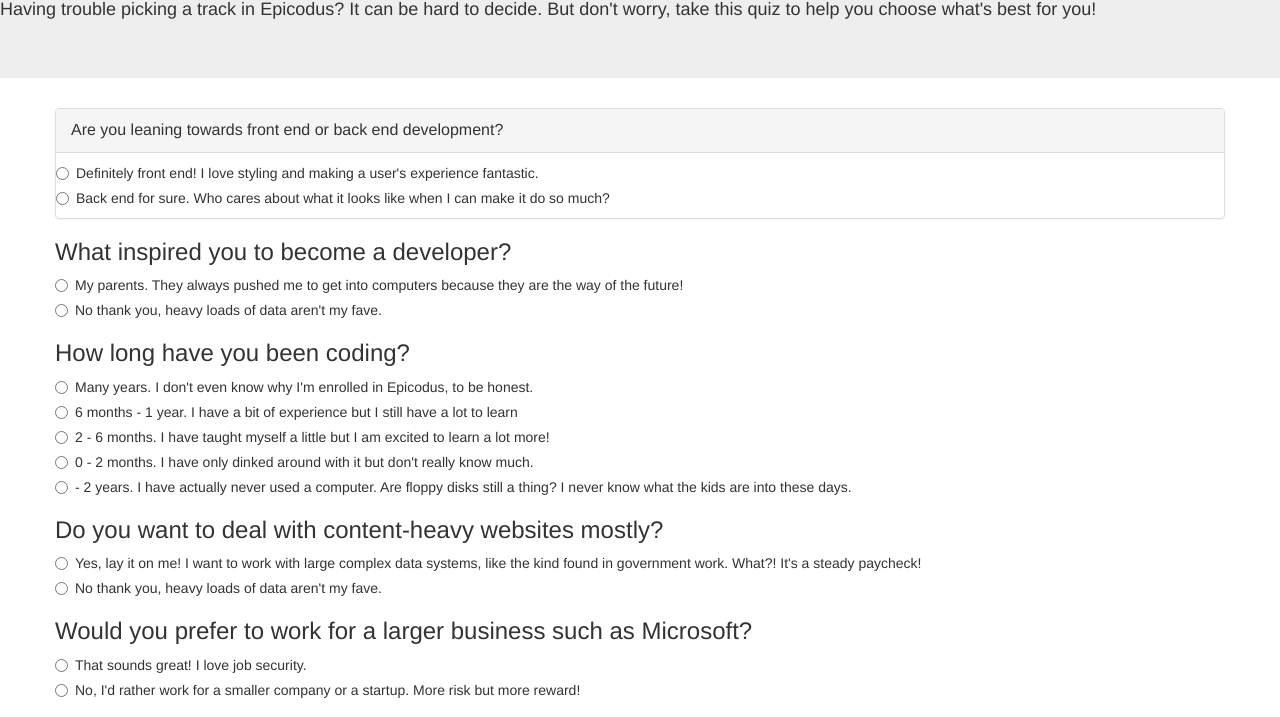
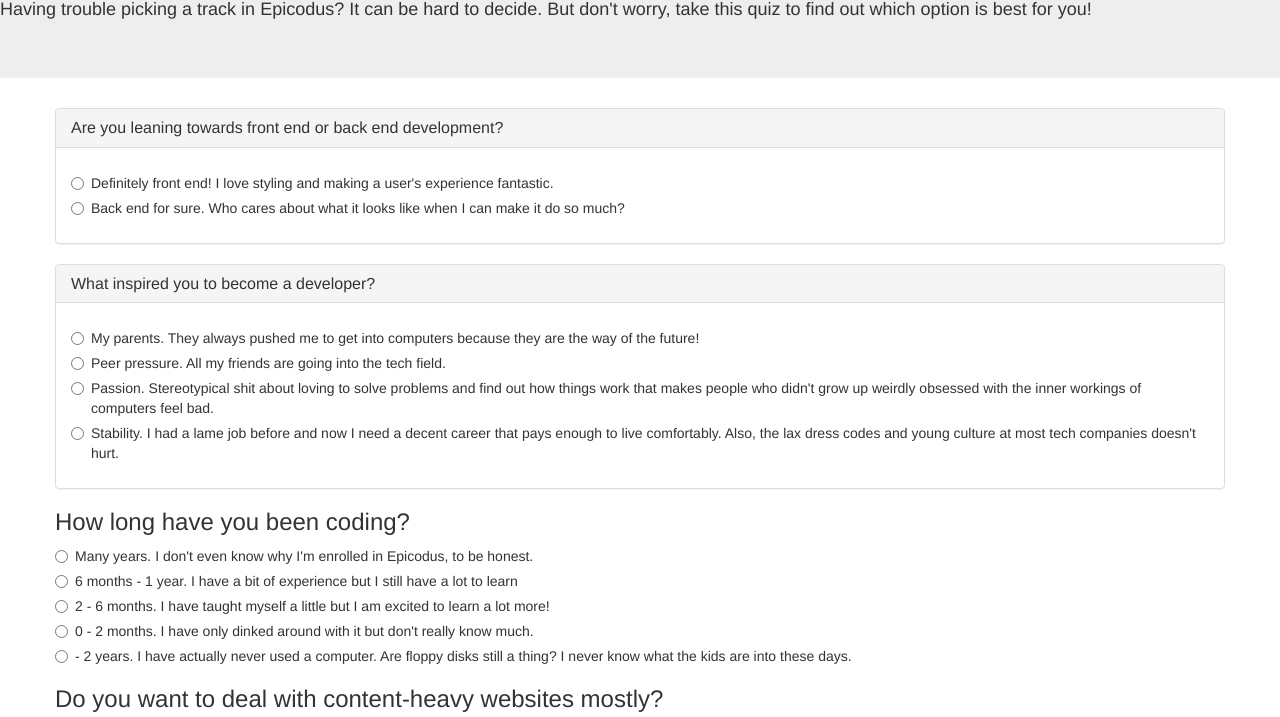
Before and after one commit to katyisgreaty/track-suggester, a plain HTML site: page index.html in a window 1280 px wide. Shown: the part 147-864 px from the top of the page. Drawn offline with Linux system fonts and the light colour scheme.

Commit message:
make first two questions into panels

```diff
--- a/index.html
+++ b/index.html
@@ -11,16 +11,16 @@
 
   <body>
     <div class = "jumbotron">
-      <h1>Epicodus Track Suggester</h1>
-    <h4>Having trouble picking a track in Epicodus? It can be hard to decide. But don't worry, take this quiz to help you choose what's best for you!</h4>
+      <h1>EpiCrystal Ball</h1>
+      <h4>Having trouble picking a track in Epicodus? It can be hard to decide. But don't worry, take this quiz to find out which option is best for you!</h4>
     </div>
     <div class="container">
       <div class="row">
         <div class="panel panel-default">
-
           <div class="panel-heading">
-            <p class="panel-title">Are you leaning towards front end or back end development?</h2>
+            <h2 class="panel-title">Are you leaning towards front end or back end development?</h2>
           </div>
+          <div class="panel-body">
             <form class="quiz">
               <div class="radio" class="form-control">
                 <label>
@@ -35,8 +35,12 @@
                 </label>
               </div>
             </div>
-
-          <h3>What inspired you to become a developer?</h3>
+        </div>
+        <div class="panel panel-default">
+          <div class="panel-heading">
+            <h2 class="panel-title">What inspired you to become a developer?</h2>
+          </div>
+          <div class="panel-body">
             <div class="radio" class="form-control">
               <label>
                 <input type="radio" name="inspiration" value="parents">
@@ -45,9 +49,23 @@
             </div>
             <div class="radio">
               <label>
-              <input type="radio" name="content" value="light">
-              No thank you, heavy loads of data aren't my fave.
+                <input type="radio" name="inspiration" value="pressure">
+                Peer pressure. All my friends are going into the tech field.
               </label>
+            </div>
+            <div class="radio">
+              <label>
+                <input type="radio" name="inspiration" value="passion">
+                Passion. Stereotypical shit about loving to solve problems and find out how things work that makes people who didn't grow up weirdly obsessed with the inner workings of computers feel bad.
+              </label>
+            </div>
+            <div class="radio">
+              <label>
+                <input type="radio" name="inspiration" value="stability">
+                Stability. I had a lame job before and now I need a decent career that pays enough to live comfortably. Also, the lax dress codes and young culture at most tech companies doesn't hurt.
+              </label>
+            </div>
+          </div>
         </div>
 
           <h3>How long have you been coding?</h3>
--- a/js/scripts.js
+++ b/js/scripts.js
@@ -18,6 +18,6 @@ $(document).ready(function(){
     var contentQuestion = $("input:radio[name=content]:checked").val()
     var bigBusinessQuestion = $("input:radio[name=bigbusiness]:checked").val()
 
-    $("#result").text("You should choose the " + whichCharacter(frontOrBackQuestion,contentQuestion,bigBusinessQuestion) +" track!" + ("#test"))
+    $("#result").text("You should choose the " + whichCharacter(frontOrBackQuestion,contentQuestion,bigBusinessQuestion) +" track!")
   });
 });
```
Lines whose indentation alone changed are shown as unchanged.
